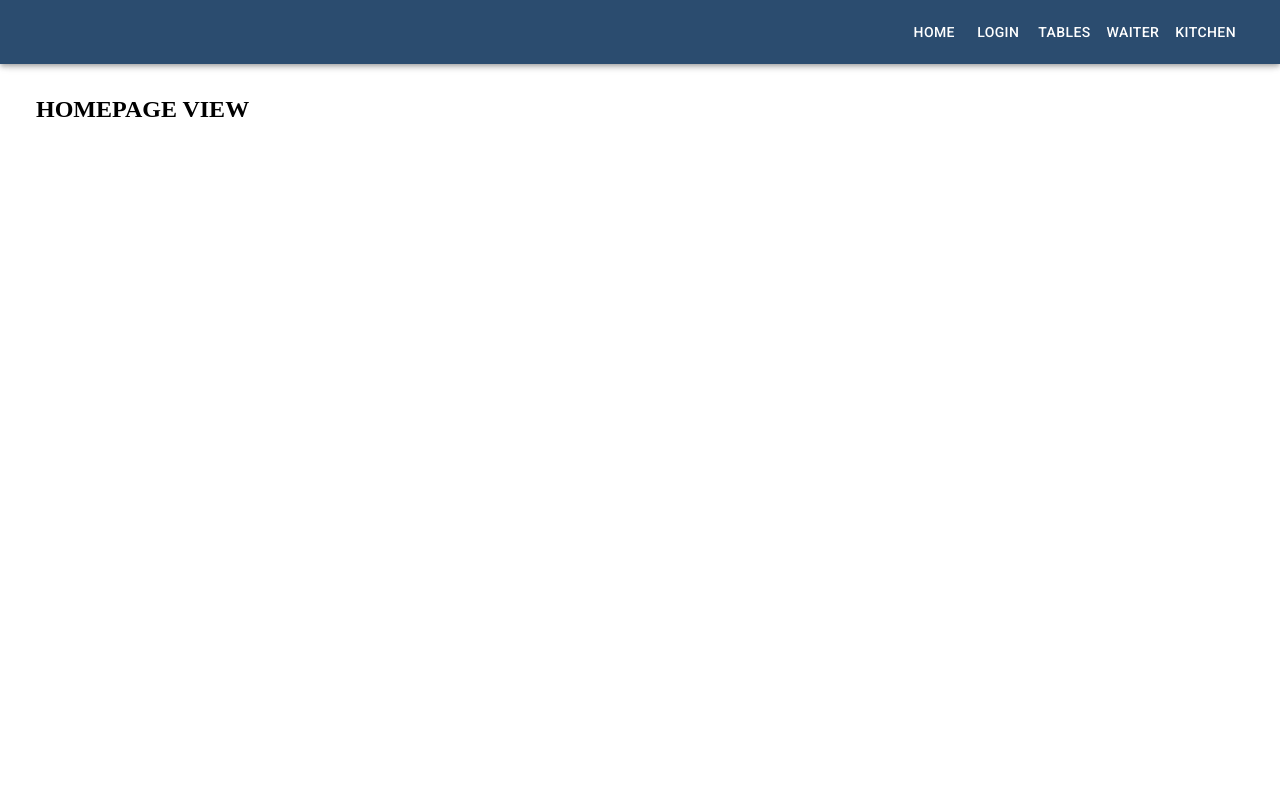
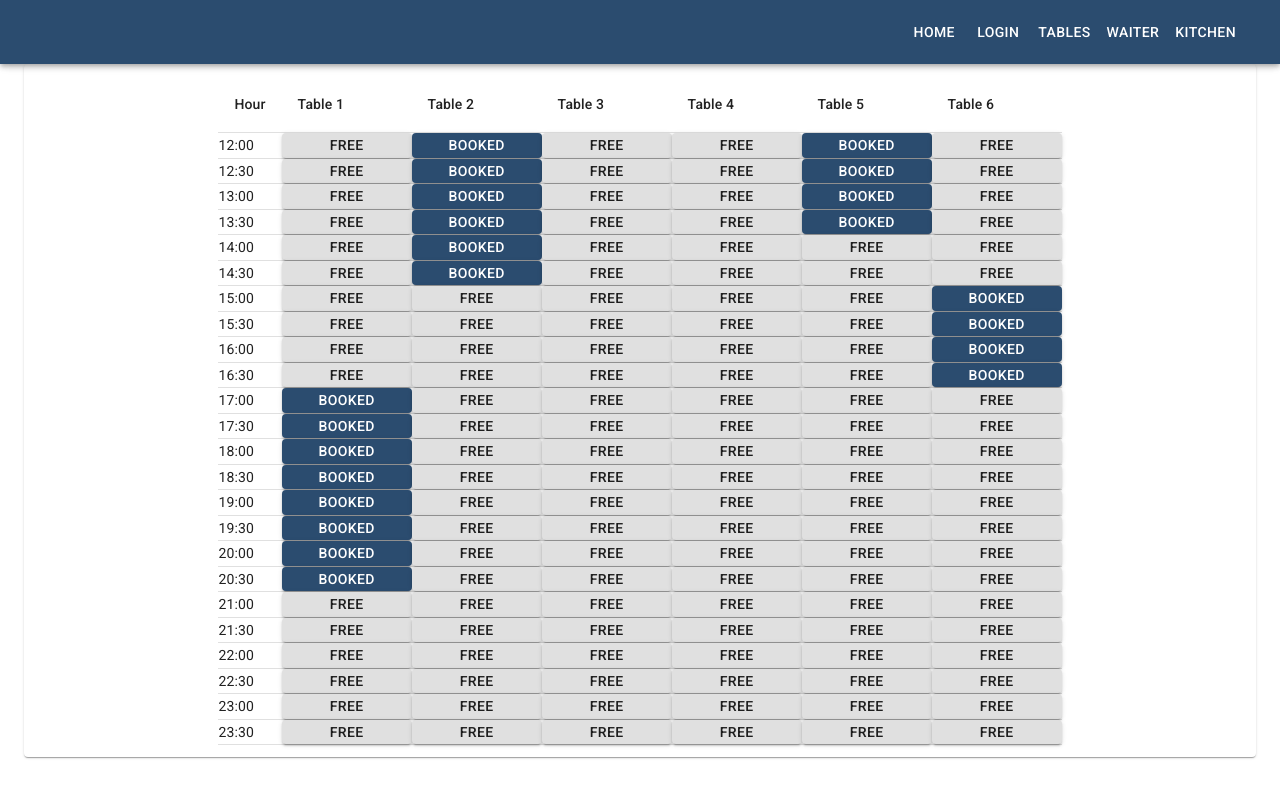
Before and after one commit to eremziom/pizzeria-portal, a React (Create React App) app: page / in a window 1280 px wide. Built offline with nearby package versions, Linux system fonts and the light colour scheme.

Commit message:
add Homepage day bookings view

```diff
--- a/src/components/views/Homepage/Homepage.js
+++ b/src/components/views/Homepage/Homepage.js
@@ -1,11 +1,78 @@
 import React from 'react';
 import styles from './Homepage.module.scss';
+import Paper from '@material-ui/core/Paper';
+import Table from '@material-ui/core/Table';
+import TableBody from '@material-ui/core/TableBody';
+import TableCell from '@material-ui/core/TableCell';
+import TableHead from '@material-ui/core/TableHead';
+import TableRow from '@material-ui/core/TableRow';
+import Button from '@material-ui/core/Button';
+
+import {utils} from '../../../utils/utils';
+
+const hourObject = [];
+
+const bookings = [
+  {id: '1', date: '20.11.2019', length: 3, persons: 2, table: 2, start: 12},
+  {id: '2', date: '20.11.2019', length: 2, persons: 4, table: 6, start: 15},
+  {id: '3', date: '20.11.2019', length: 4, persons: 7, table: 1, start: 17},
+  {id: '4', date: '20.11.2019', length: 2, persons: 3, table: 5, start: 12},
+];
+
+const tables = ['table1', 'table2', 'table3', 'table4', 'table5', 'table6'];
+
+const renderHours = () => {
+  let indexCounter = 0; //variable to find correct hourObject array index
+  for(let a=12; a<24; a=a+0.5){
+    const hours = {};
+    hours['hour'] = a;
+    hourObject.push(hours);
+    for(let book of bookings){
+      let bookDuration = book.length + book.start;
+      if(a >= book.start && a < bookDuration){
+        const tableNumber = 'table' + book.table; //variable to set table number key
+        hourObject[indexCounter][tableNumber] = book;
+      }
+    }
+    indexCounter ++;
+  }
+  console.log(hourObject);
+};
 
 const Homepage = () => {
   return(
-    <div className={styles.component}>
-      <h2>HOMEPAGE VIEW</h2>
-    </div>
+    <Paper className={styles.component}>
+      <Table className={styles.tab}>
+        <TableHead>
+          <TableRow>
+            <TableCell>Hour</TableCell>
+            <TableCell>Table 1</TableCell>
+            <TableCell>Table 2</TableCell>
+            <TableCell>Table 3</TableCell>
+            <TableCell>Table 4</TableCell>
+            <TableCell>Table 5</TableCell>
+            <TableCell>Table 6</TableCell>
+          </TableRow>
+        </TableHead>
+        <TableBody>
+          {renderHours()}
+          {hourObject.length ? hourObject.map(hour => (
+            <TableRow key={hour.id}>
+              <TableCell className={styles.cell}>
+                {utils.numberToHour(hour.hour)}
+              </TableCell>
+              {tables.map(tableNum => (
+                <TableCell key={tableNum.id} className={styles.cell}>
+                  {hour[tableNum]
+                    ? <Button className={styles.but} variant="contained" color="primary">BOOKED</Button>
+                    : <Button className={styles.but} variant="contained" >FREE</Button>}
+                </TableCell>
+              ))}
+            </TableRow>
+          )) : '' }
+        </TableBody>
+      </Table>
+    </Paper>
   );
 };
 
--- a/src/components/views/Homepage/Homepage.module.scss
+++ b/src/components/views/Homepage/Homepage.module.scss
@@ -3,3 +3,18 @@
 .component {
   padding: $base-size;
 }
+
+.cell {
+  padding: 0;
+  margin: 0;
+}
+
+.tab {
+  width: auto;
+  margin: auto;
+}
+
+.but {
+  width: 130px;
+  padding: 0;
+}
--- /dev/null
+++ b/src/utils/utils.js
@@ -0,0 +1,11 @@
+export const utils = {};
+
+utils.numberToHour = function(number){
+  return (Math.floor(number) % 24) + ':' + (number % 1 * 60 + '').padStart(2, '0');
+};
+
+utils.hourToNumber = function(hour){
+  const parts = hour.split(':');
+
+  return parseInt(parts[0]) + parseInt(parts[1])/60;
+};
```
